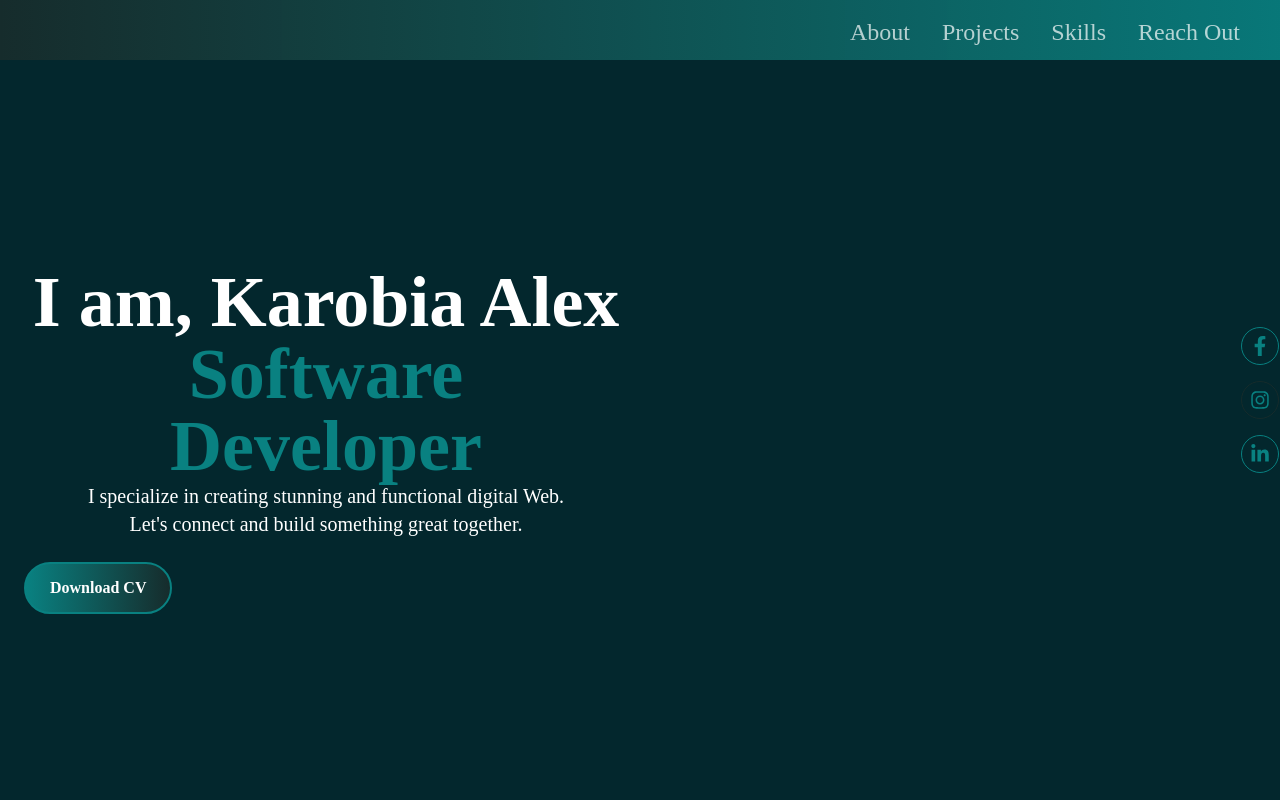
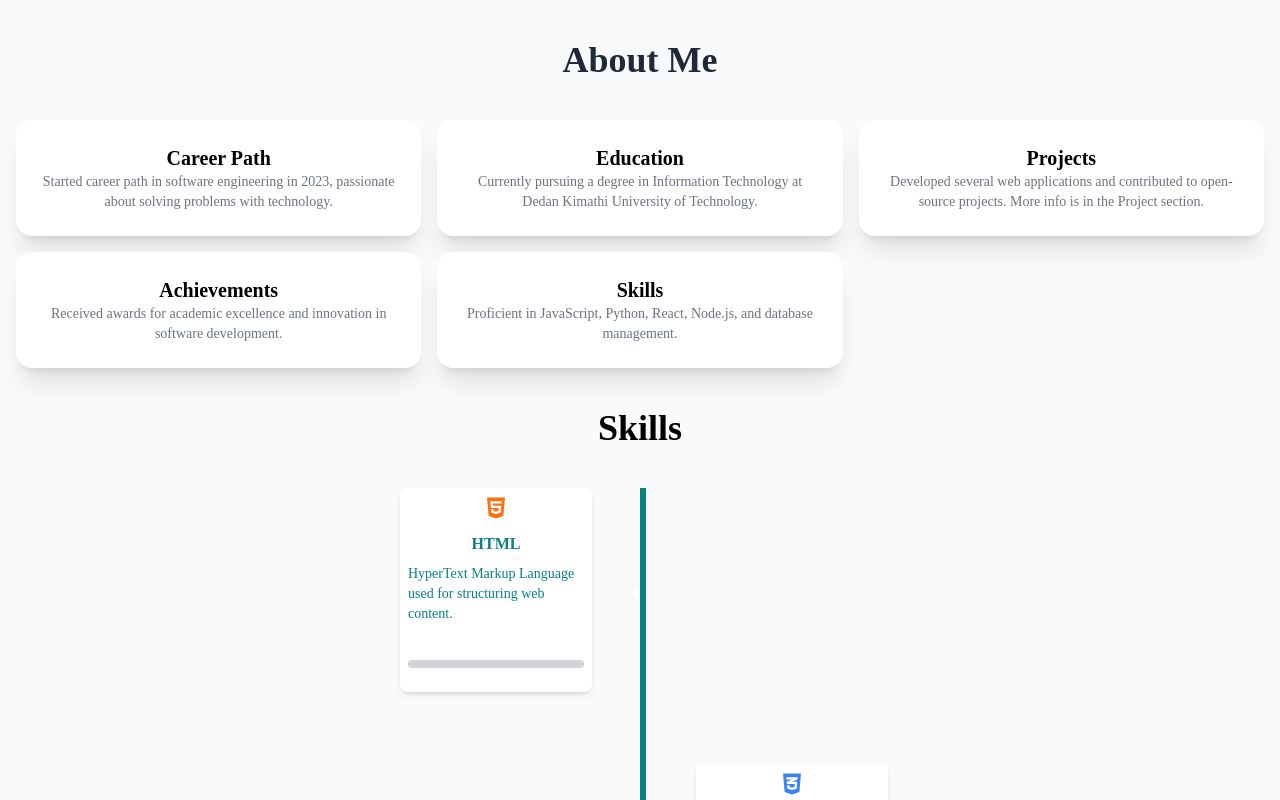
Before and after one commit to karoshalex0873/Karobia.me, a React (Vite) app: page / in a window 1280 px wide. Shown: the top 800 px of the page. Built offline with nearby package versions, Linux system fonts and the light colour scheme.

Commit message:
adjusting cards layout

```diff
--- a/src/componets/About.jsx
+++ b/src/componets/About.jsx
@@ -1,12 +1,13 @@
-// import { data } from "autoprefixer";
-
+import React, { useEffect } from 'react';
 import Blog from "./Blog";
+import AOS from 'aos';
+import 'aos/dist/aos.css';
 
 const AboutData = [
   {
     id: 1,
     category: "Career Path",
-      description: "Started career path in software engneering 2023, passionate about solving problems with technology.",
+    description: "Started career path in software engineering in 2023, passionate about solving problems with technology.",
     aosDelay: "100",
   },
   {
@@ -18,7 +19,7 @@ const AboutData = [
   {
     id: 3,
     category: "Projects",
-      description: "Developed several web applications and contributed to open-source projects. More info is in Project section",
+    description: "Developed several web applications and contributed to open-source projects. More info is in the Project section.",
     aosDelay: "500",
   },
   {
@@ -30,48 +31,50 @@ const AboutData = [
   {
     id: 5,
     category: "Skills",
-      description: "Proficient in JavaScript, Python, React, Node.js, and database management .",
+    description: "Proficient in JavaScript, Python, React, Node.js, and database management.",
     aosDelay: "900",
   },
 ];
 
+const About = () => {
+  useEffect(() => {
+    AOS.init({
+      duration: 1000,
+      easing: 'ease-in-out',
+      once: true,
+    });
+  }, []);
 
-const About = () => {
   return (
     <>
       <span id="About"></span>
-    <div className="py-10 flex  flex-col" >
-        <div className="container">
-          {/*Header tittle */}
-           <div className=" text-center mb-0">
-           <h1 className="text-4xl font-bold text-gray-800">About Me
-           </h1>
+      <div className="py-10 flex flex-col bg-gray-50">
+        <div className="container mx-auto px-4">
+          {/* Header title */}
+          <div className="text-center mb-10">
+            <h1 className="text-4xl font-bold text-gray-800">About Me</h1>
           </div>
-           {/*Abou me   */}
-           <div className="grid grid-cols-1 sm:grid-cols-2 md:grid-cols-3 gap-5 sm:gap-8 md:gap-5 place-items-center ">
-           {
-             AboutData.map((data, index) => {
-               return (
+          {/* About Me */}
+          <div className="grid grid-cols-1 sm:grid-cols-2 md:grid-cols-3 gap-5 sm:gap-8 md:gap-5 place-items-center">
+            {AboutData.map((data, index) => (
               <div
                 data-aos="fade-up"
                 data-aos-delay={data.aosDelay}
                 key={index}
-                   className="rounded-2xl bg-white hover:bg-secondary hover:text-white shadow-xl duration-200 max-w-[400px] sm:max-w-[500px] group relative  px-2"
+                className="rounded-2xl bg-white hover:bg-secondary hover:text-white shadow-xl duration-200 max-w-[400px] sm:max-w-[500px] group relative"
               >
-                   <div className="p-4 text-center">
+                <div className="p-6 text-center">
                   <h1 className="text-xl font-bold">{data.category}</h1>
-                     <p className="text-gray-500 group-hover:text-white duration-300 text-sm line-clamp-2">{data.description}</p>
+                  <p className="text-gray-500 group-hover:text-white duration-300 text-sm">{data.description}</p>
                 </div>
               </div>
-               )
-             })
-           }
+            ))}
           </div>
         </div>
         <Blog />
       </div>
     </>
-  )
-}
+  );
+};
 
-export default About
+export default About;
--- a/src/componets/Main.jsx
+++ b/src/componets/Main.jsx
@@ -1,98 +1,80 @@
-import React, { useEffect } from "react";
-import { Link } from "react-scroll";
-import alex from "../assets/alex.jpg";
-import AOS from "aos";
-import "aos/dist/aos.css"; // Import AOS CSS
-import { FaFacebookF, FaLinkedinIn, FaInstagram } from "react-icons/fa";
-import Navbar from "./Navbar"; // Import the Navbar component
+import React, { useEffect } from 'react';
+import Blog from "./Blog";
+import AOS from 'aos';
+import 'aos/dist/aos.css';
 
-const Main = () => {
+const AboutData = [
+  {
+    id: 1,
+    category: "Career Path",
+    description: "Started career path in software engineering in 2023, passionate about solving problems with technology.",
+    aosDelay: "100",
+  },
+  {
+    id: 2,
+    category: "Education",
+    description: "Currently pursuing a degree in Information Technology at Dedan Kimathi University of Technology.",
+    aosDelay: "300",
+  },
+  {
+    id: 3,
+    category: "Projects",
+    description: "Developed several web applications and contributed to open-source projects. More info is in the Project section.",
+    aosDelay: "500",
+  },
+  {
+    id: 4,
+    category: "Achievements",
+    description: "Received awards for academic excellence and innovation in software development.",
+    aosDelay: "700",
+  },
+  {
+    id: 5,
+    category: "Skills",
+    description: "Proficient in JavaScript, Python, React, Node.js, and database management.",
+    aosDelay: "900",
+  },
+];
+
+const About = () => {
   useEffect(() => {
-    AOS.init({ duration: 1000 }); // Customize AOS duration
+    AOS.init({
+      duration: 1000,
+      easing: 'ease-in-out',
+      once: true,
+    });
   }, []);
 
   return (
-    <div className="min-h-screen bg-darkBrand flex flex-col justify-center items-center text-white relative overflow-hidden">
-      {/* Include the Navbar at the top */}
-      <div className="w-full fixed top-0 left-0 z-50">
-        <Navbar />
-      </div>
-
-      {/* Icons on the right with animation */}
-      <div
-      data-aos="fade-up"
-      data-aos-delay="300"
-      className="fixed right-0 top-0 w-[40px] lg:w-[80] h-full flex flex-col justify-center items-center gap-4 p-2 z-20 transition-transform duration-300 ease-in-out transform hover:translate-x-0 animate-fade-in ">
-        <a
-          href="https://facebook.com"
-          target="_blank"
-          rel="noopener noreferrer"
-          className="inline-block p-2 rounded-full cursor-pointer border border-secondary hover:bg-white hover:text-primary transition-colors duration-300"
-        >
-          <FaFacebookF className="text-xl  text-secondary" />
-        </a>
-        <a
-          href="https://instagram.com"
-          target="_blank"
-          rel="noopener noreferrer"
-          className="inline-block p-2 rounded-full cursor-pointer border border-primary hover:bg-white hover:text-primary transition-colors duration-300"
-        >
-          <FaInstagram className="text-xl text-secondary" />
-        </a>
-        <a
-          href="https://linkedin.com"
-          target="_blank"
-          rel="noopener noreferrer"
-          className="inline-block p-2 rounded-full cursor-pointer border border-secondary hover:bg-white hover:text-primary transition-colors duration-300"
-        >
-          <FaLinkedinIn className="text-xl text-secondary" />
-        </a>
-      </div>
-
-      <div className="container lg:px-6 px-10 py-12 mx-auto relative mt-20">
-        <div className="grid grid-cols-1 md:grid-cols-2 gap-6 items-center">
-          {/* Text content section */}
-          <div className="text-start lg:text-center md:text-left">
-            <h1
-              data-aos="fade-right"
-              className="text-5xl sm:text-6xl lg:text-7xl font-bold "
-            >
-              I am, Karobia Alex <span className="text-secondary">Software Developer</span>
-            </h1>
-            <p
-              data-aos="fade-up"
-              data-aos-delay="300"
-              className="text-lg sm:text-xl mb-6"
-            >
-              I specialize in creating stunning and functional digital Web. <br />Let's connect and build something great together.
-            </p>
-            <div
-              data-aos="fade-up"
-              data-aos-delay="600"
-              className="flex justify-center md:justify-start"
-            >
-              <a
-                href="/CV_Karobia_Alex.pdf" // Adjust the path as needed
-                download="CV_Karobia_Alex.pdf" // The file name for the download
-                className="bg-gradient-to-r from-secondary to-primary border-2 border-secondary rounded-full px-6 py-3 font-semibold text-white hover:scale-105 transition duration-200"
+    <>
+      <span id="About"></span>
+      <div className="py-10 flex flex-col bg-gray-50">
+        <div className="container mx-auto px-4">
+          {/* Header title */}
+          <div className="text-center mb-10">
+            <h1 className="text-4xl font-bold text-gray-800">About Me</h1>
+          </div>
+          {/* About Me */}
+          <div className="grid grid-cols-1 sm:grid-cols-2 lg:grid-cols-3 gap-4 min-w-full">
+            {AboutData.map((data, index) => (
+              <div
+                data-aos="fade-up"
+                data-aos-delay={data.aosDelay}
+                key={index}
+                className="rounded-2xl bg-white hover:bg-secondary hover:text-white shadow-xl duration-200 w-full max-w-none group relative"
               >
-                Download CV
-              </a>
-            </div>
-          </div>
-          {/* Image content section */}
-          <div className="flex justify-center items-center relative">
-            <img
-              src={alex}
-              alt="Karobia Alex"
-              data-aos="zoom-in"
-              className="w-52 lg:w-80 h-auto rounded-3xl shadow-lg transform transition-transform duration-500 hover:scale-105 liquid-effect -z-20 "
-            />
+                <div className="p-6 text-center">
+                  <h1 className="text-xl font-bold">{data.category}</h1>
+                  <p className="text-gray-500 group-hover:text-white duration-300 text-sm">{data.description}</p>
+                </div>
+              </div>
+            ))}
           </div>
         </div>
+        <Blog />
       </div>
-    </div>
+    </>
   );
 };
 
-export default Main;
+export default About;
```
Lines whose indentation alone changed are shown as unchanged.
